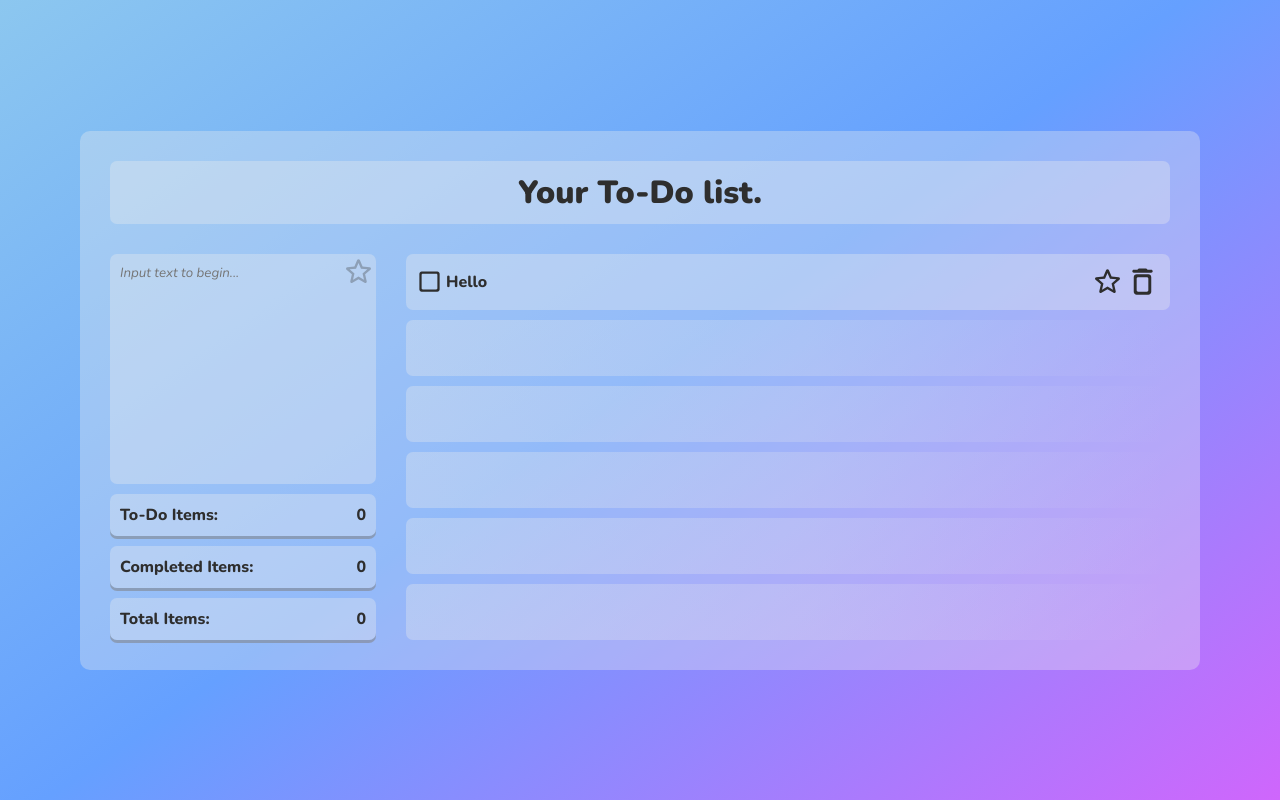
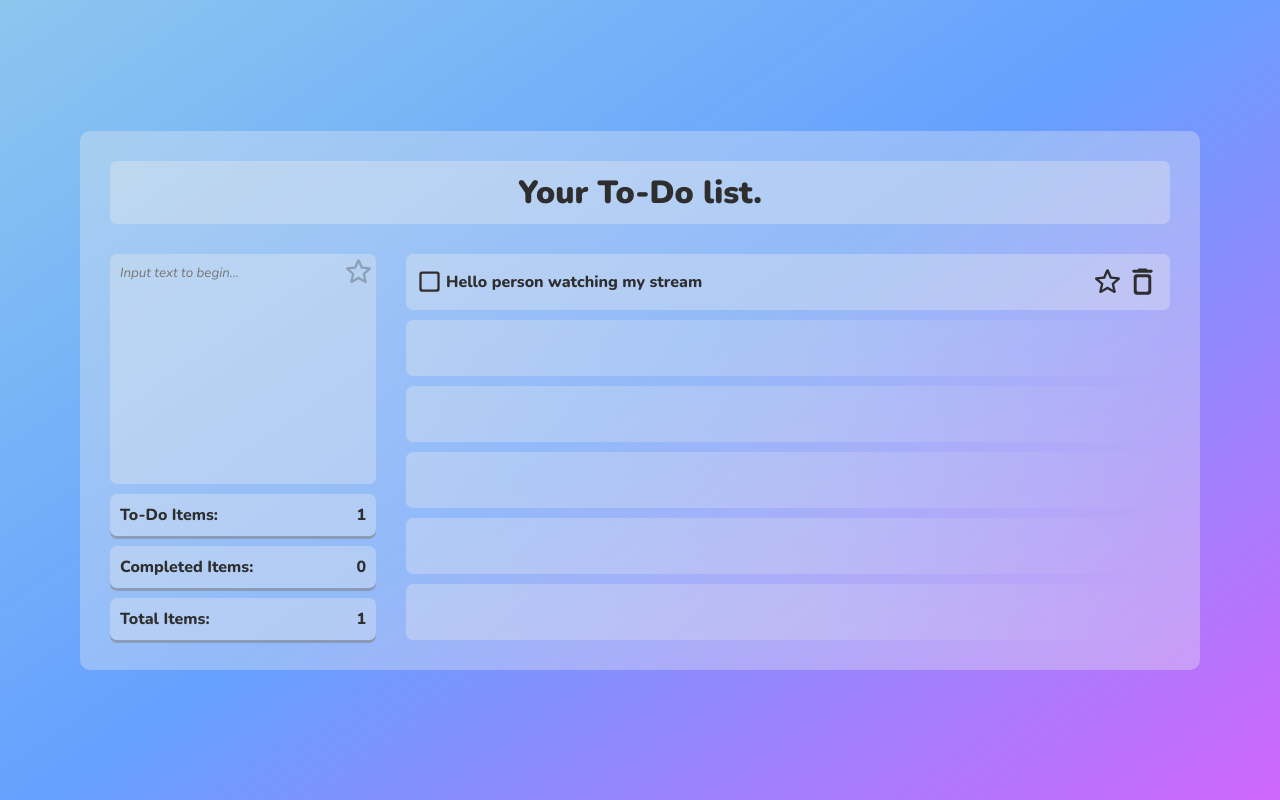
Before and after one commit to Hexy32/To-Do-List, a plain HTML site: page index.html in a window 1280 px wide. Drawn offline with nearby package versions, Linux system fonts and the light colour scheme.

Commit message:
Added stats

```diff
--- a/index.html
+++ b/index.html
@@ -16,9 +16,18 @@
         <img class="star-empty input-star" src="./svgs/star_outline_black_24dp.svg" alt="Star Item">
         <img style="display:none;" class="star input-star" src="./svgs/star_black_24dp.svg" alt="Unstar Item">
         <textarea id="input" type="text" class="todo-input" placeholder="Input text to begin..." /></textarea>
-        <p class="info"><span>To-Do Items: </span><span>0</span></p>
-        <p class="info"><span>Completed Items: </span><span>0</span></p>
-        <p class="info"><span>Total Items: </span><span>0</span></p>
+        <p class="info">
+          <span>To-Do Items: </span>
+          <span id="todo-items">0</span>
+        </p>
+        <p class="info">
+          <span >Completed Items: </span>
+          <span id="completed-items">0</span>
+        </p>
+        <p class="info">
+          <span>Total Items: </span>
+          <span id="total-items">0</span>
+        </p>
       </div>
       <ul id="list" class="todo-items">
       </li>
--- a/js/List.js
+++ b/js/List.js
@@ -102,4 +102,19 @@ export default class List {
         const totalItems = [].concat(this.items, this.placeholderItems);
         return totalItems.length;
     }
+    get totalItems() {
+        return this.items.length;
+    }
+    get completedItems() {
+        let x = 0;
+        this.items.forEach((item) => {
+            if (item.isDone !== true)
+                return;
+            x++;
+        });
+        return x;
+    }
+    get todoItems() {
+        return this.totalItems - this.completedItems;
+    }
 }
--- a/js/app.js
+++ b/js/app.js
@@ -9,6 +9,23 @@ input.element.addEventListener('keydown', (e) => {
     list.createItem(input.value, null, input.isStarred);
     input.clear();
 });
-list.createItem('Hello');
+window.addEventListener('click', () => {
+    updateStats();
+});
+window.addEventListener('keydown', () => {
+    updateStats();
+});
+window.addEventListener('DOMContentLoaded', () => {
+    updateStats();
+});
+function updateStats() {
+    const todoItems = document.getElementById('todo-items');
+    const completedItems = document.getElementById('completed-items');
+    const totalItems = document.getElementById('total-items');
+    todoItems.textContent = JSON.stringify(list.todoItems);
+    completedItems.textContent = JSON.stringify(list.completedItems);
+    totalItems.textContent = JSON.stringify(list.totalItems);
+}
+list.createItem('Hello person watching my stream');
 console.log(list);
 console.log(input);
```
Also changed, not shown: js/List.ts (+18 -0 lines), js/app.ts (+23 -1 lines).
